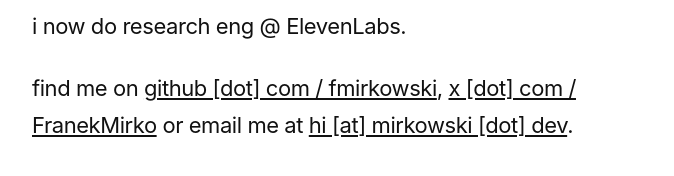
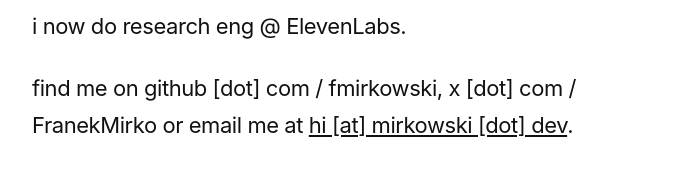
Before and after one commit to fmirkowski/fmirkowski.github.io, a React (Vite) app: page / in a window 1280 px wide. Shown: the part 456-632 px from the top of the page, without its empty margins (292-966 px from the left). Built offline with nearby package versions, Linux system fonts and the light colour scheme.

Commit message:
Refactor Bio component to display links directly

```diff
--- a/src/components/Bio.tsx
+++ b/src/components/Bio.tsx
@@ -58,9 +58,9 @@
 
       <Paragraph className="mt-10">
         find me on{' '}
-        <InlineLinkish>{githubDisplay}</InlineLinkish>
+        {githubDisplay}
         {', '}
-        <InlineLinkish>{xDisplay}</InlineLinkish>
+        {xDisplay}
         {' '}or email me at{' '}
         <EmailText>{emailDisplay}</EmailText>.
       </Paragraph>
```
